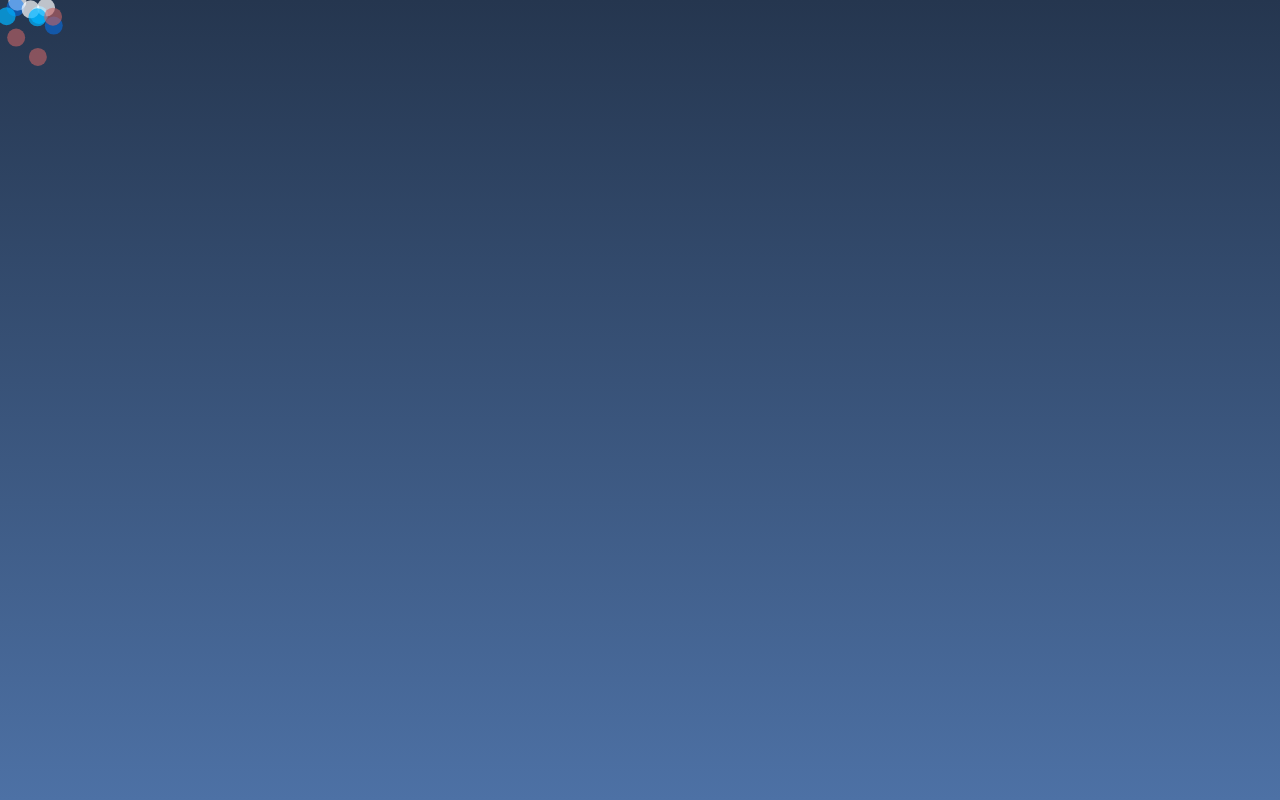
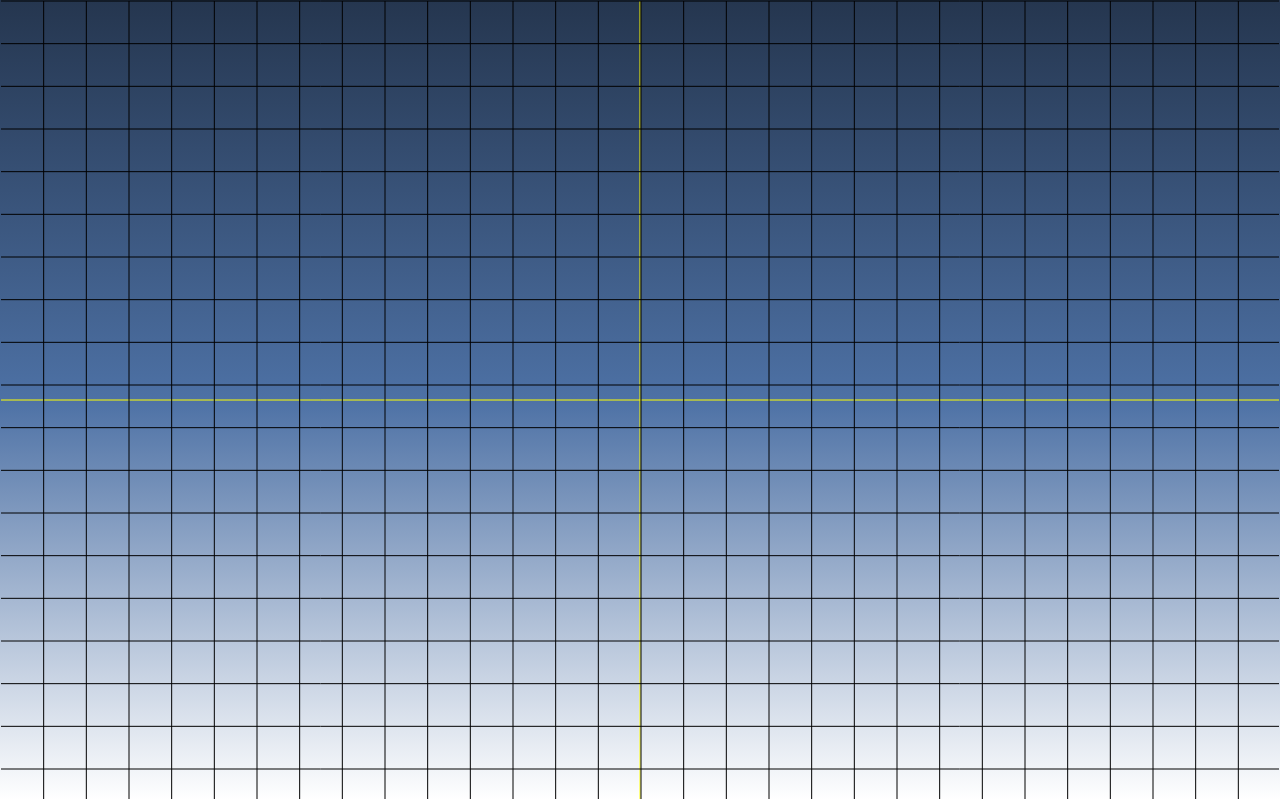
Before and after one commit to marklcrns/surprise, a website: page index.html in a window 1280 px wide. Drawn offline with Linux system fonts and the light colour scheme.

Commit message:
Added grid and restriction

```diff
--- a/assets/css/styles.css
+++ b/assets/css/styles.css
@@ -10,5 +10,5 @@
   left: 0;
   width: 100%;
   height: 100%;
-  background: linear-gradient(#25364f, #4d71a5);
+  background: linear-gradient(#25364f, #4d71a5, #ffffff);
 }
--- a/assets/js/script.js
+++ b/assets/js/script.js
@@ -1,9 +1,8 @@
-
 // Youtube Tutorials
 // Animated Clouds Effect - https://www.youtube.com/watch?v=hF-QBhDG-wE
 
 const canvas = document.querySelector('canvas');
-const ctx = canvas.getContext('2d');
+const c = canvas.getContext('2d');
 
 // adjust canvas to window height and width
 const screenWidth = window.innerWidth;
@@ -31,6 +30,7 @@ const mouse = {
 window.addEventListener('mousemove', (event) => {
   mouse.x = event.x;
   mouse.y = event.y;
+  // console.log(mouse);  // DELETE THIS
 });
 // create constructor function for particle
 class Particle {
@@ -45,14 +45,21 @@ class Particle {
 
   // add draw method to particle prototype
   draw() {
-    ctx.beginPath();
-    ctx.arc(this.x, this.y, this.size, 0, Math.PI * 2, false);
-    ctx.fillStyle = this.color;
-    ctx.fill();
+    c.beginPath();
+    c.arc(this.x, this.y, this.size, 0, Math.PI * 2, false);
+    c.fillStyle = this.color;
+    c.fill();
   }
 
   // add update method to particle prototype
   update() {
+    // restriction
+    const restrictRadius = 30;
+    const restrict = {
+      x: canvas.width / 2,
+      y: canvas.height / 2,
+    };
+
     if (this.x + this.size * 2 > canvas.width
       || this.x - this.size * 2 < 0) {
       this.directionX = -this.directionX;
@@ -63,6 +70,7 @@ class Particle {
     }
     this.x += this.directionX;
     this.y += this.directionY;
+
     // mouse interactivity
     if (mouse.x - this.x < mouseRadius
       && mouse.x - this.x > -mouseRadius
@@ -72,7 +80,14 @@ class Particle {
         this.size += 3;
       }
     } else if (this.size > minSize) {
-      this.size -= 0.05;
+      // do not shrink circle within restrict radius
+      if (this.x - restrict.x < restrictRadius
+      && this.x - restrict.x > -restrictRadius
+      && this.y - restrict.y < restrictRadius
+      && this.y - restrict.y > -restrictRadius) {
+        this.size = 5;
+      }
+      this.size -= 0.5;
     }
     if (this.size < 0) {
       this.size = 0;
@@ -84,7 +99,7 @@ class Particle {
 // create particle array
 function init() {
   particleArray = [];
-  for (let i = 0; i < 2000; i += 1) {
+  for (let i = 0; i < 3000; i += 1) {
     const size = 0;
     // generate random particle location
     const x = (Math.random() * ((window.innerWidth - size * 2) - (size * 2)) + size * 2);
@@ -98,10 +113,70 @@ function init() {
     particleArray.push(new Particle(x, y, directionX, directionY, size, color));
   }
 }
+
 // animation loop
 function animate() {
   requestAnimationFrame(animate);
-  ctx.clearRect(0, 0, window.innerWidth, window.innerHeight);
+  c.clearRect(0, 0, window.innerWidth, window.innerHeight);
+
+  // TODO: LINE
+  const canvasMaxWidth = screenWidth;
+  const canvasMaxHeight = screenHeight;
+  const canvasMinWidth = 1;
+  const canvasMinHeight = 1;
+  const canvasLowerBound = canvasMaxHeight - canvasMinHeight;
+  const canvasUpperBound = canvasMinHeight;
+  const canvasLeftBound = canvasMinWidth;
+  const canvasRightBound = canvasMaxWidth - canvasMinWidth;
+  const canvasXRange = canvasMaxWidth - canvasMinWidth + 1;
+  const canvasYRange = canvasMaxHeight - canvasMinHeight + 1;
+  const canvasXCenter = canvasMaxWidth / 2;
+  const canvasYCenter = canvasMaxHeight / 2;
+  const gridLines = 30;
+  const gridSpacing = canvasXRange / gridLines;
+
+  // ====================CENTER GRIDS==================== //
+  c.beginPath();
+  c.moveTo(canvasXCenter, canvasLowerBound);
+  c.lineTo(canvasXCenter, canvasUpperBound);
+  c.moveTo(canvasLeftBound, canvasYCenter);
+  c.lineTo(canvasRightBound, canvasYCenter);
+  c.strokeStyle = '#ff0';
+  c.stroke();
+  c.closePath();
+
+  // //====================VERTICAL GRID==================== //
+  c.beginPath();
+  for (let i = 0; i < gridLines; i += 1) {
+    // From left to right, draw vertical grid in upward stroke
+    const startXPosition = canvasLeftBound + gridSpacing + gridSpacing * i;
+    const startYPosition = canvasLowerBound;
+    const endXPosition = canvasLeftBound + gridSpacing + gridSpacing * i;
+    const endYPosition = canvasUpperBound;
+    c.moveTo(startXPosition, startYPosition);
+    c.lineTo(endXPosition, endYPosition);
+  }
+
+  // ====================HORIZONTAL GRID==================== //
+  // Center horizontal grid
+  const hGridLines = canvasYRange / gridSpacing;
+  const hGridLinesRange = hGridLines * gridSpacing;
+  // horizontal padding for centering
+  const offset = (canvasYRange - hGridLinesRange) / 2;
+
+  for (let i = 0; i <= hGridLines; i += 1) {
+    const startXPosition = canvasLeftBound;
+    const startYPosition = canvasUpperBound + offset + gridSpacing * i;
+    const endXPosition = canvasRightBound;
+    const endYPosition = canvasUpperBound + offset + gridSpacing * i;
+    c.moveTo(startXPosition, startYPosition);
+    c.lineTo(endXPosition, endYPosition);
+  }
+
+  c.strokeStyle = '#000000';
+  c.stroke();
+  c.closePath();
+
 
   for (let i = 0; i < particleArray.length; i += 1) {
     particleArray[i].update();
```
